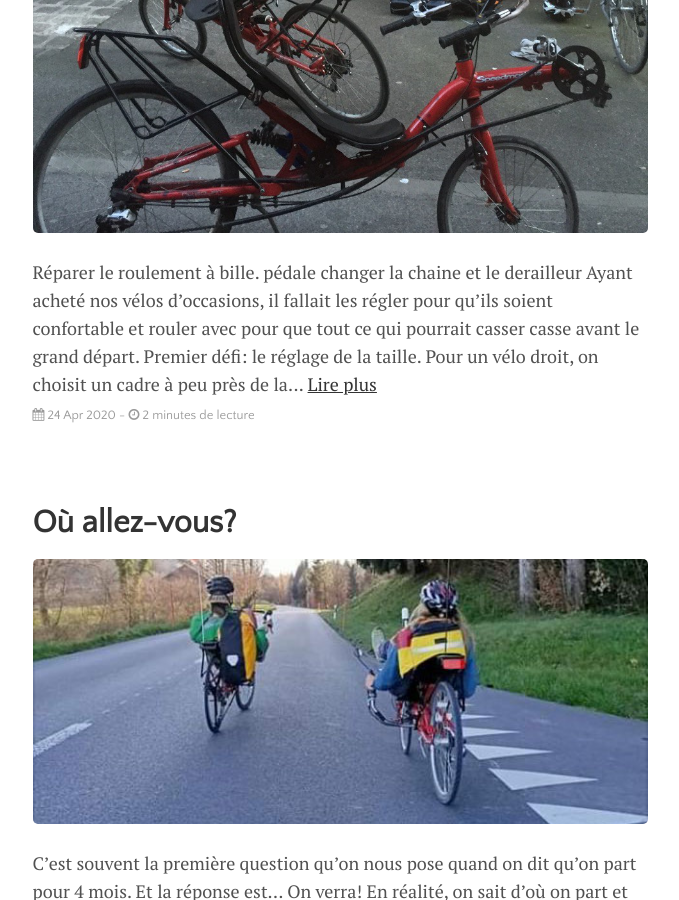
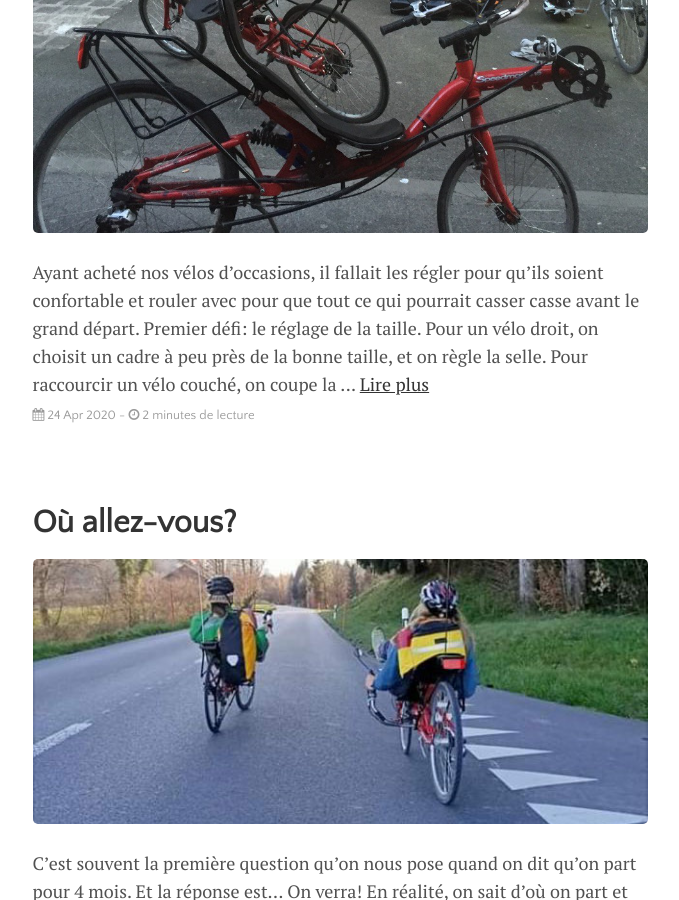
Before and after one commit to cyclovoyage/cyclovoyage.github.io, a Jekyll site: the page built from index.html, in a window 1280 px wide and 900 px high, scrolled down 700 px. Shown: the whole window, without its empty margins (300-979 px from the left). Built offline with Jekyll 4.4.1, drawn with Linux system fonts in a browser that asks for light colours; the list of posts is cut into pages by our own code.

Commit message:
Update 2020-04-24-preparer-le-velo.md

```diff
--- a/_posts/2020-04-24-preparer-le-velo.md
+++ b/_posts/2020-04-24-preparer-le-velo.md
@@ -7,17 +7,13 @@ tags: [documentation,sample]
 image: photo_meca.jpg
 ---
 
-  - Réparer le roulement à bille.
-  - pédale
-  - changer la chaine et le derailleur
-
 Ayant acheté nos vélos d'occasions, il fallait les régler pour qu'ils soient confortable et rouler avec pour que tout ce qui pourrait casser casse avant le grand départ.
 
 Premier défi: le réglage de la taille. Pour un vélo droit, on choisit un cadre à peu près de la bonne taille, et on règle la selle. Pour raccourcir un vélo couché, on coupe la baume, la pièce à l'avant du vélo où se trouve le pédalier, on la glisse plus dans le cadre et on raccourcit la chaîne. Un de nos deux vendeurs de vélos, Pipo, nous a gentiment prêté son expertise et son atelier pour cette opération chirurgicale.
 
 
 
-Le défi suivant, s'était de trouver le guidon adapté. En vélo couché il y a le choix! Qui sait ce qu'ils ont inventé. Et on a eu la chance d'avoir trois types différents de guidons sur deux vélos achetés d'occasions. On avait le choix entre dessous, "dessus contre la poitrine" et "dessus en avant"
+Le défi suivant, s'était de trouver le guidon adapté. En vélo couché il y a le choix! Qui sait ce qu'ils ont inventé. Et on a eu la chance d'avoir trois types différents de guidons sur deux vélos achetés d'occasions. On avait le choix entre "dessous", "dessus contre la poitrine" et "dessus en avant"
 
 
 <img src="/assets/img/05614563-B552-464B-83CB-895E782AB3AF.jpeg" width="60%"><img src="/assets/img/8C354646-8646-4FC7-88A4-E5D92FB8CE27.jpeg" width="35%" style="transform: rotate(90deg);">
```
